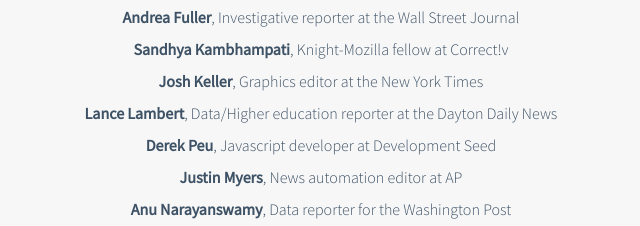
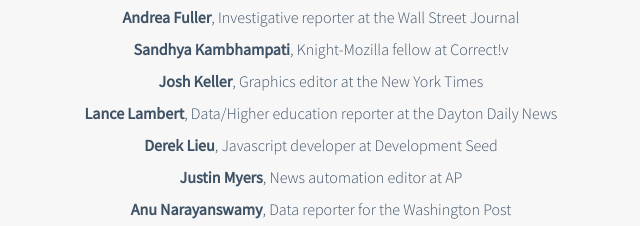
Before and after one commit to chrondata/chrondata.github.io, a plain HTML site: page index.html in a window 1280 px wide. Shown: the part 3826-4052 px from the top of the page, 319-959 px from the left. Drawn offline with nearby package versions, Linux system fonts and the light colour scheme.

Commit message:
Spelling error

```diff
--- a/index.html
+++ b/index.html
@@ -253,7 +253,7 @@
                     <a href="//twitter.com/sandhya__k" target="blank"><p><strong>Sandhya Kambhampati</strong>, Knight-Mozilla fellow at Correct!v</p></a>
                     <a href="//twitter.com/joshkellerjosh" target="blank"><p><strong>Josh Keller</strong>, Graphics editor at the New York Times</p></a>
                     <a href="//twitter.com/newslambert" target="blank"><p><strong>Lance Lambert</strong>, Data/Higher education reporter at the Dayton Daily News</p></a>
-                    <a href="//twitter.com/derekpeu" target="blank"><p><strong>Derek Peu</strong>, Javascript developer at Development Seed</p></a>
+                    <a href="//twitter.com/dereklieu" target="blank"><p><strong>Derek Lieu</strong>, Javascript developer at Development Seed</p></a>
                     <a href="//twitter.com/myersjustinc" target="blank"><p><strong>Justin Myers</strong>, News automation editor at AP</p></a>
                     <a href="//twitter.com/anu_narayan" target="blank"><p><strong>Anu Narayanswamy</strong>, Data reporter for the Washington Post</p></a>
                     <a href="//twitter.com/jonahshai" target="blank"><p><strong>Jonah Newman</strong>, Data journalist at Chicago Reporter</p></a>
```
